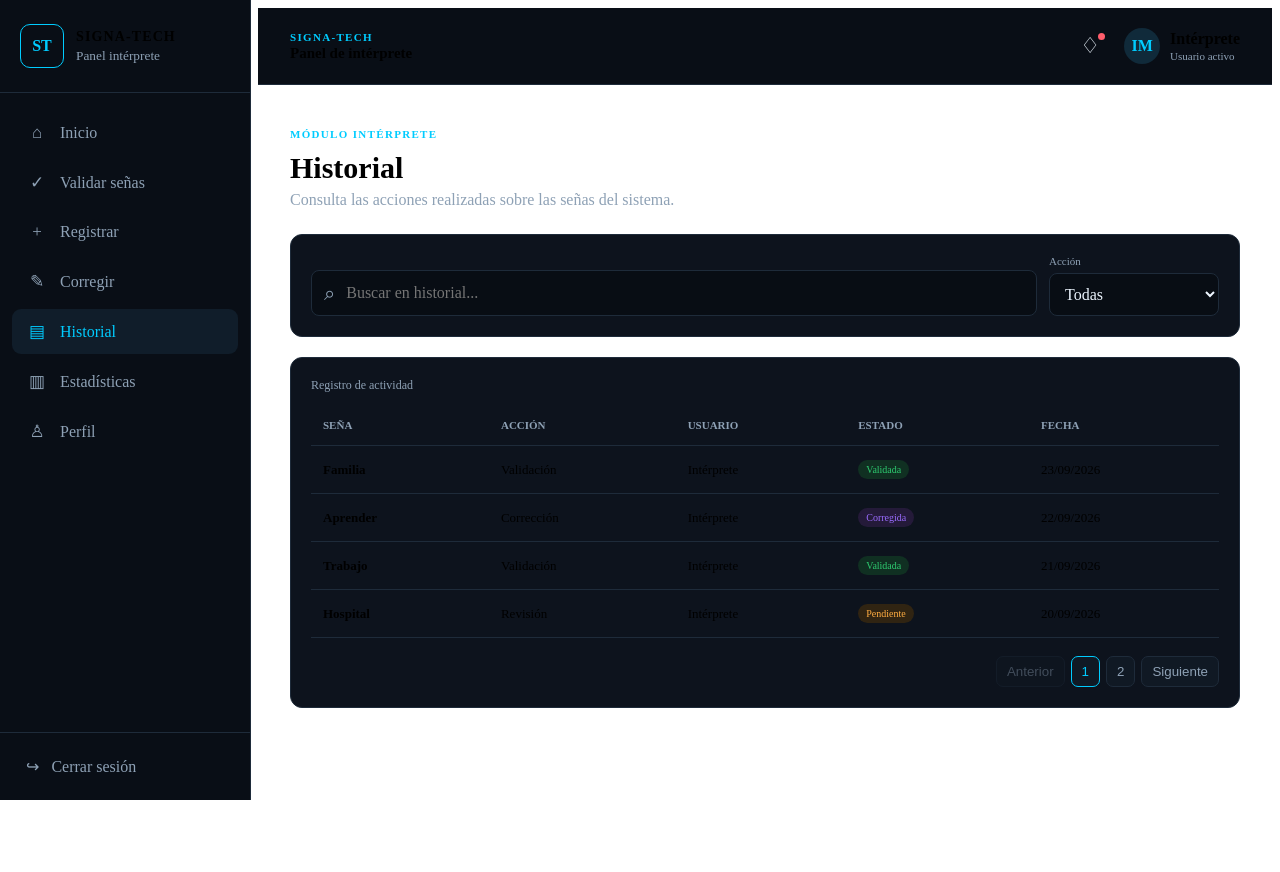
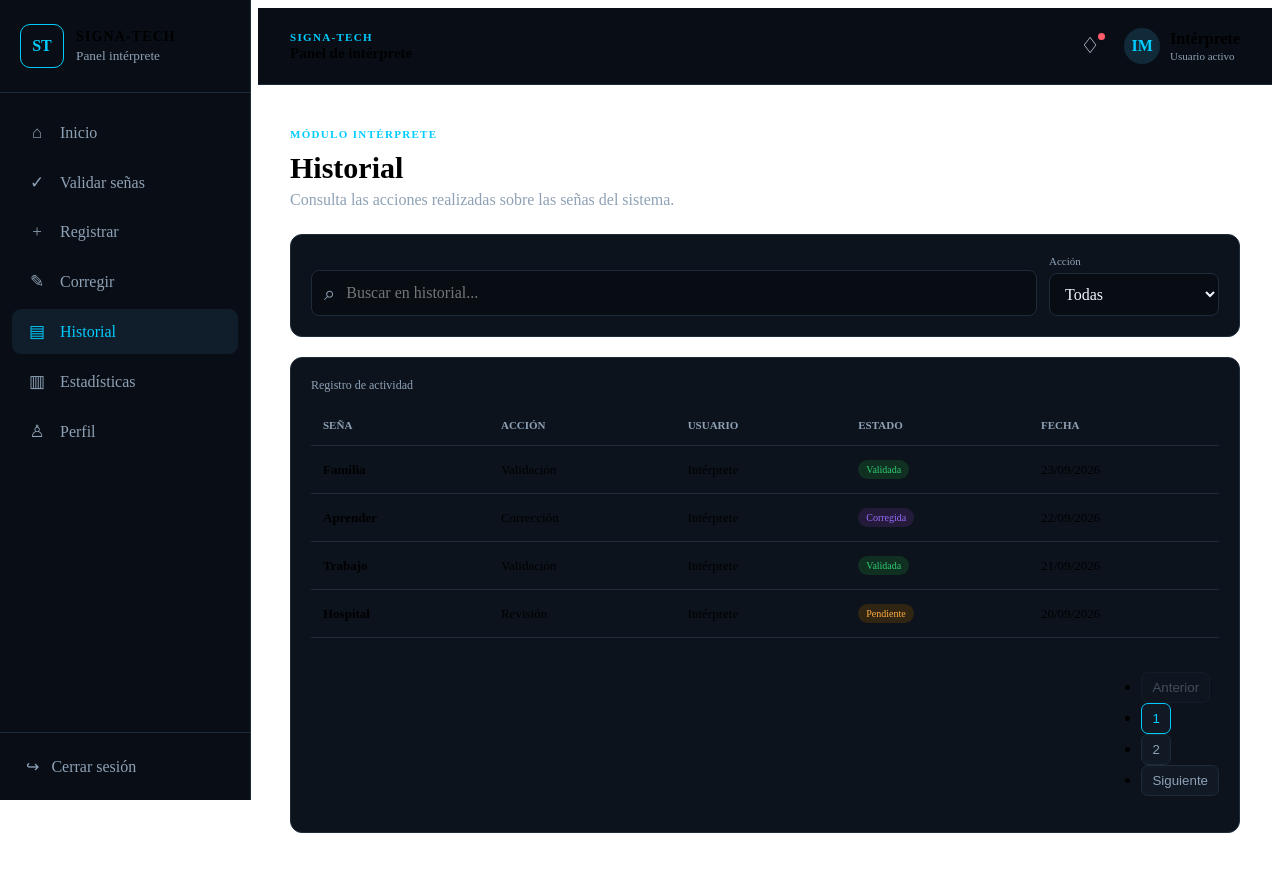
Before and after one commit to yamithmeneses122-hue/Signa-tech-App-react, a React (Vite) app: page /interprete/historial in a window 1280 px wide. Before the commit the page ends 800 px from the top, so only its background shows below. Built offline with nearby package versions, Linux system fonts and the light colour scheme.

Commit message:
refactor(interpreter): improve semantic shared components

```diff
--- a/src/Features/Interpreter/Componentes/Pagination.jsx
+++ b/src/Features/Interpreter/Componentes/Pagination.jsx
@@ -3,19 +3,43 @@ export default function Pagination({ page, totalPages, onChange }) {
 
   return (
     <nav className="pagination" aria-label="Paginación">
-      <button type="button" disabled={page === 1} onClick={() => onChange(page - 1)}>Anterior</button>
-      {Array.from({ length: totalPages }, (_, index) => index + 1).map((number) => (
+      <ul>
+        <li>
           <button
             type="button"
-          key={number}
+            disabled={page === 1}
+            onClick={() => onChange(page - 1)}
+          >
+            Anterior
+          </button>
+        </li>
+
+        {Array.from({ length: totalPages }, (_, index) => index + 1).map(
+          (number) => (
+            <li key={number}>
+              <button
+                type="button"
                 className={page === number ? "active" : ""}
                 onClick={() => onChange(number)}
                 aria-current={page === number ? "page" : undefined}
+                aria-label={`Ir a la página ${number}`}
               >
                 {number}
               </button>
-      ))}
-      <button type="button" disabled={page === totalPages} onClick={() => onChange(page + 1)}>Siguiente</button>
+            </li>
+          )
+        )}
+
+        <li>
+          <button
+            type="button"
+            disabled={page === totalPages}
+            onClick={() => onChange(page + 1)}
+          >
+            Siguiente
+          </button>
+        </li>
+      </ul>
     </nav>
   );
 }
```
Lines whose indentation alone changed are shown as unchanged.
